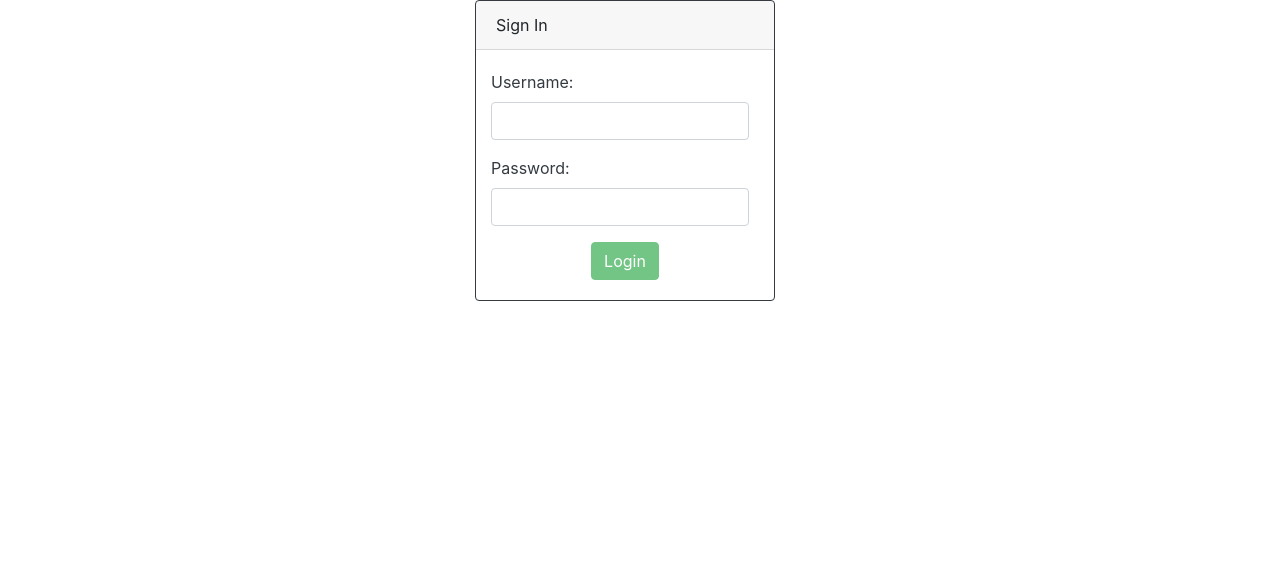
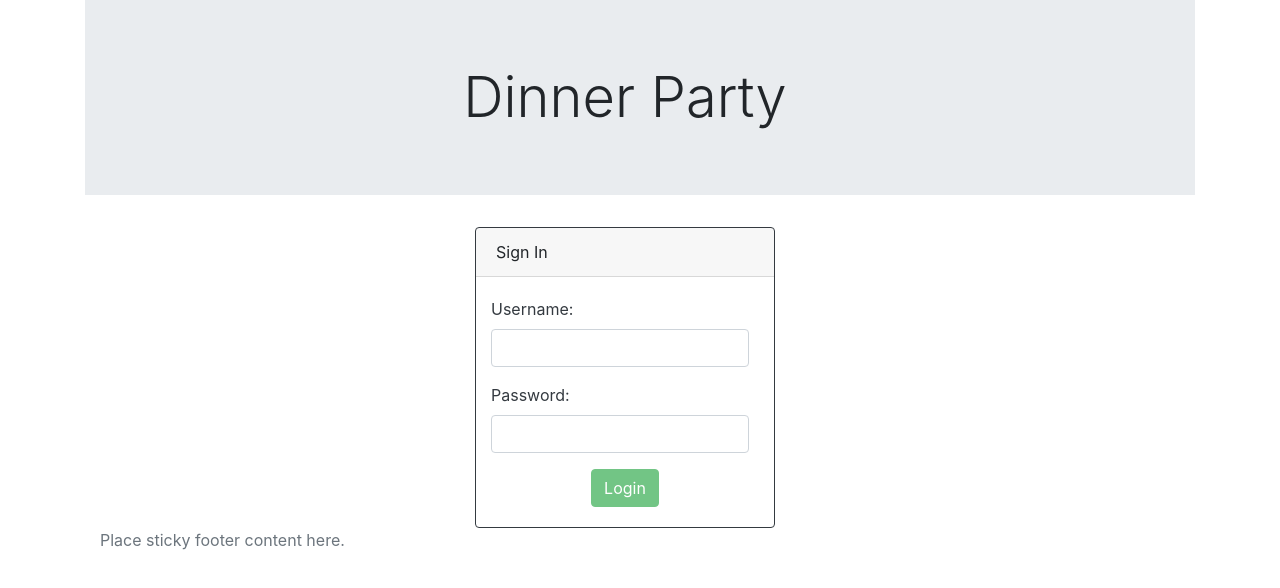
Before and after one commit to joeldelatte/Poject_3_Dinner_Party, a React (Create React App) app in the folder client/: page / in a window 1280 px wide. Shown: the top 588 px of the page. Built offline with nearby package versions, Linux system fonts and the light colour scheme; no server answers.

Commit message:
adds landing page

```diff
--- a/client/src/App.js
+++ b/client/src/App.js
@@ -1,11 +1,18 @@
 import React from 'react';
+// import Landing from "./containers/Landing/Landing";
 import SignIn from "./components/SignIn/SignIn";
+import Jumbotron from "./containers/Landing/Jumbotron";
+import Footer from "./containers/Landing/Footer";
+
 import './App.css';
 
 function App() {
   return (
     <div className="container">
+      {/* <Landing /> */}
+      <Jumbotron />
       <SignIn />
+      <Footer />
     </div>
   );
 }
--- a/client/src/containers/Landing/Footer.js
+++ b/client/src/containers/Landing/Footer.js
@@ -0,0 +1,13 @@
+import React from "react";
+
+export default function Footer() {
+    return (
+        <>
+          <footer className="footer">
+              <div className="container">
+                <span class="text-muted">Place sticky footer content here.</span>
+              </div>
+          </footer>
+        </>
+    )
+}
--- a/client/src/containers/Landing/Jumbotron.js
+++ b/client/src/containers/Landing/Jumbotron.js
@@ -0,0 +1,15 @@
+import React from "react";
+
+export default function Jumbotron() {
+
+    return (
+        <>
+          <div className="jumbotron jumbotron-fluid">
+            <div className="container row justify-content-center">
+                <div className="display-4">Dinner Party</div>
+                <p className="Aavid home chefs plan dinners and share share their tables with the community."></p>
+            </div>
+          </div>
+        </>
+    )
+}
--- /dev/null
+++ b/client/src/containers/Landing/Landing.js
@@ -0,0 +1,14 @@
+import React from "react";
+import Jumbotron from "./Jumbotron";
+import Footer from "./Footer"
+import SignIn from "../../components/SignIn/SignIn";
+
+export default function Landing() {
+    return (
+        <>
+          <Jumbotron />
+          <SignIn />
+          <Footer />
+        </>
+    )
+}
```
Also changed, not shown: client/src/containers/Landing/Wrapper.js (deleted).
